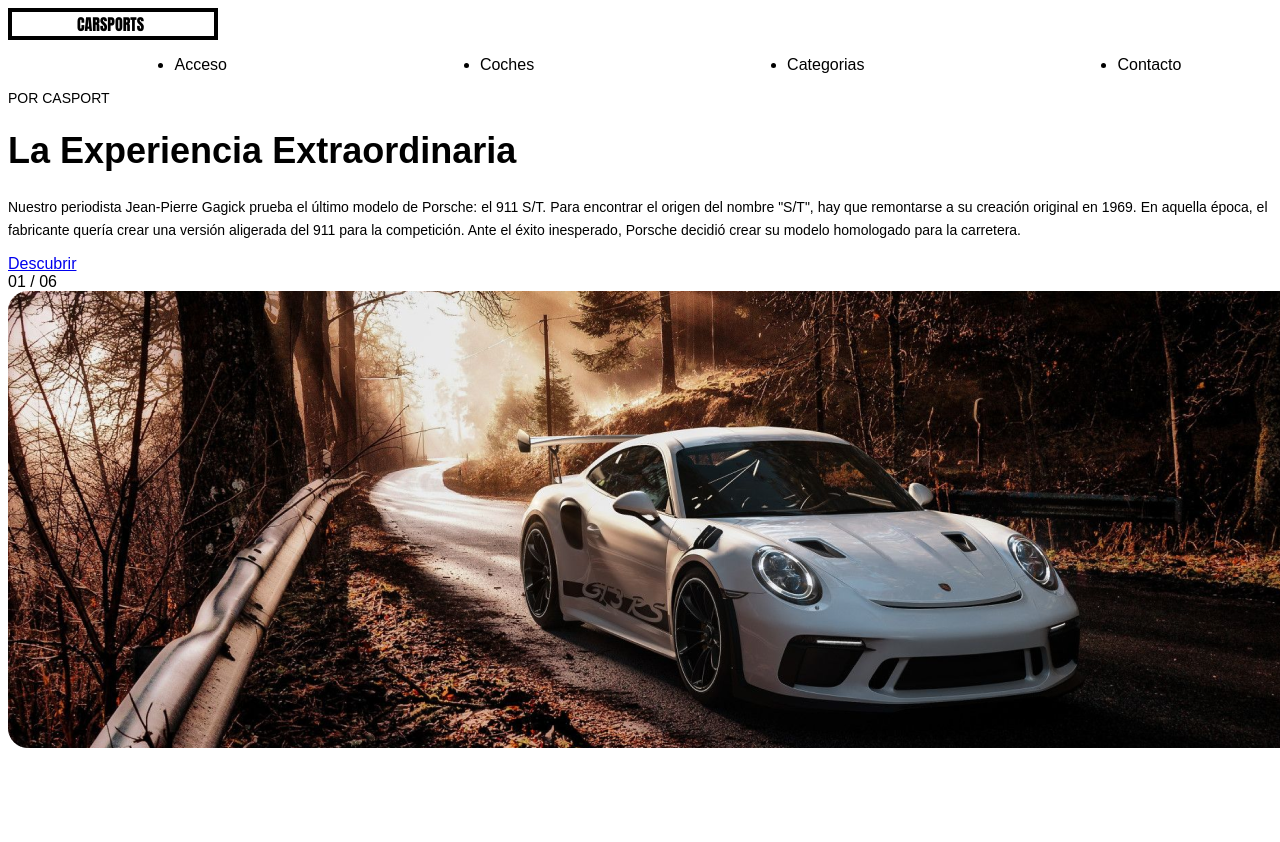
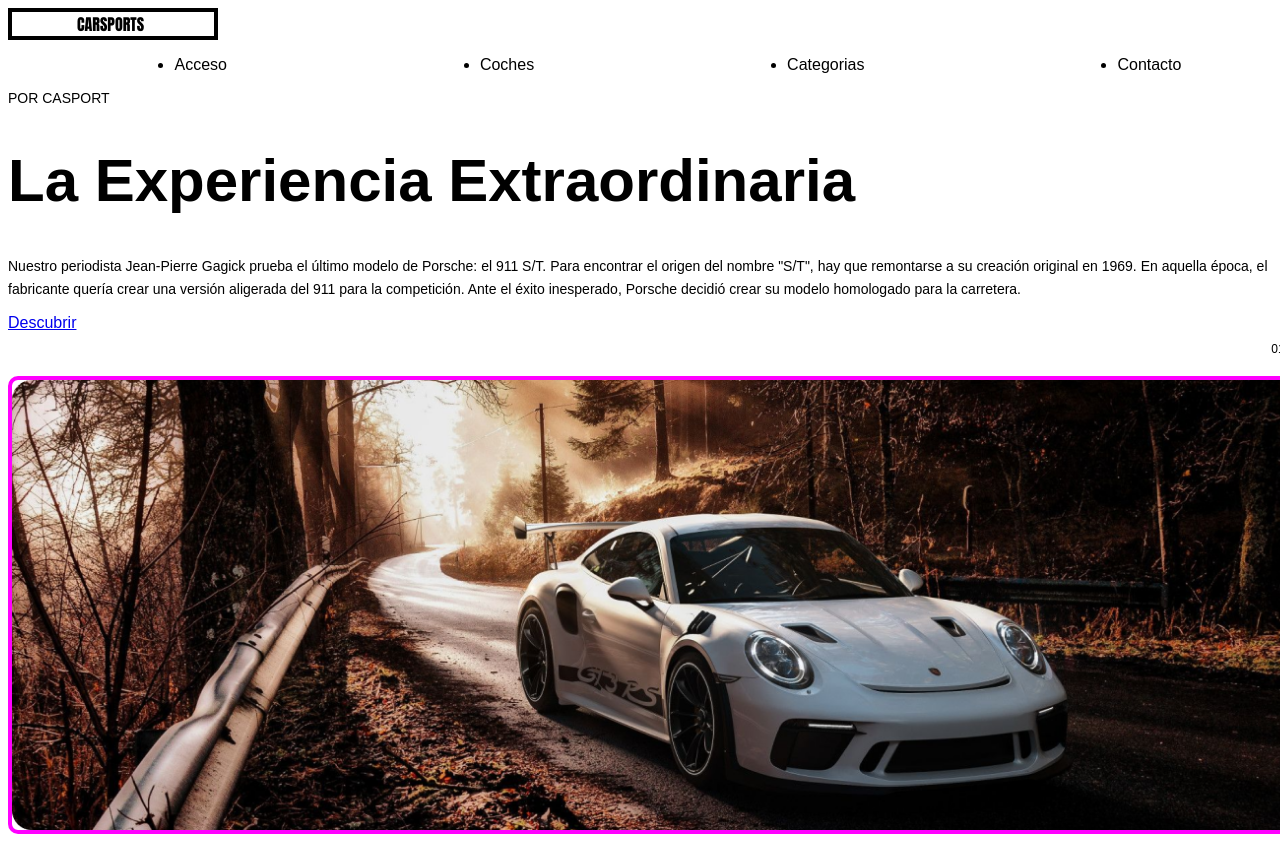
Before and after one commit to AntonioFPllefia/Ag-eraPerezAntonio_Proyecto2_SMX2, a plain HTML site: page index.html in a window 1280 px wide. Shown: the top 842 px of the page. Before the commit the page ends 800 px from the top, so only its background shows below. Drawn offline with Linux system fonts and the light colour scheme.

Commit message:
se ha modificado la imagen y el texto, tambien el indicador de la pagina

```diff
--- a/index.html
+++ b/index.html
@@ -21,7 +21,7 @@
         <h1 class="title">La Experiencia Extraordinaria</h1>
         <p class="text">Nuestro periodista Jean-Pierre Gagick prueba el último modelo de Porsche: el 911 S/T. Para encontrar el origen del nombre "S/T", hay que remontarse a su creación original en 1969. En aquella época, el fabricante quería crear una versión aligerada del 911 para la competición. Ante el éxito inesperado, Porsche decidió crear su modelo homologado para la carretera.</p>
         <a href="#" class="button">Descubrir</a>
-        <div class="page_indicator"> 01 / 06</div>
+        <div class="page-indicator"> 01 / 06</div>
         <div class="image-container">
             <img src="CAR-IMAGE.png" alt="Porsche 911 S/T en la carretera">
         </div>
--- a/style.css
+++ b/style.css
@@ -21,7 +21,7 @@
 }
 /* Experiencia Extraordinaria */
 .title{
-    font-size: 36px;
+    font-size: 60px;
     font-weight: bold;
 }
 .subtitle{
@@ -33,3 +33,18 @@
     font-size: 14px;
     line-height: 1.6;
 }
+.image-container{
+    margin-top: 20px;
+    border: 4px solid magenta;
+    border-radius: 10px ;
+    overflow: hidden;
+}
+.image-container img{
+    width: 100%;
+    display: block;
+}
+.page-indicator{
+    font-size: 12px;
+    margin-top: 10px;
+    text-align: right;
+}
```
